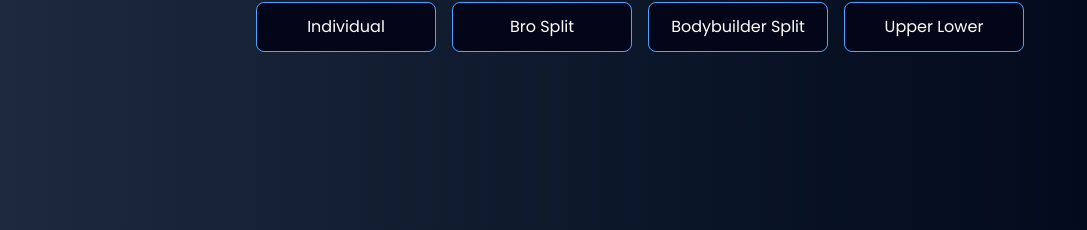
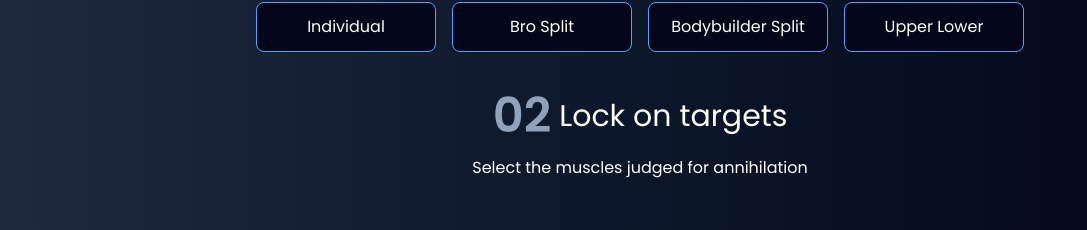
Before and after one commit to AbdullahiAbdulganiyu/fitness-app, a React (Vite) app: page / in a window 1280 px wide. Shown: the part 1154-1384 px from the top of the page, without its empty margins (0-1087 px from the left). Built offline with nearby package versions, Linux system fonts and the light colour scheme.

Commit message:
creating another header with different title and description

```diff
--- a/src/components/Generator.jsx
+++ b/src/components/Generator.jsx
@@ -41,6 +41,11 @@ export default function Generator() {
             );
           })}
         </div>
+        <Header
+          index={"02"}
+          title={"Lock on targets"}
+          description={"Select the muscles judged for annihilation"}
+        />
       </SectionWrapper>
     </div>
   );
```
